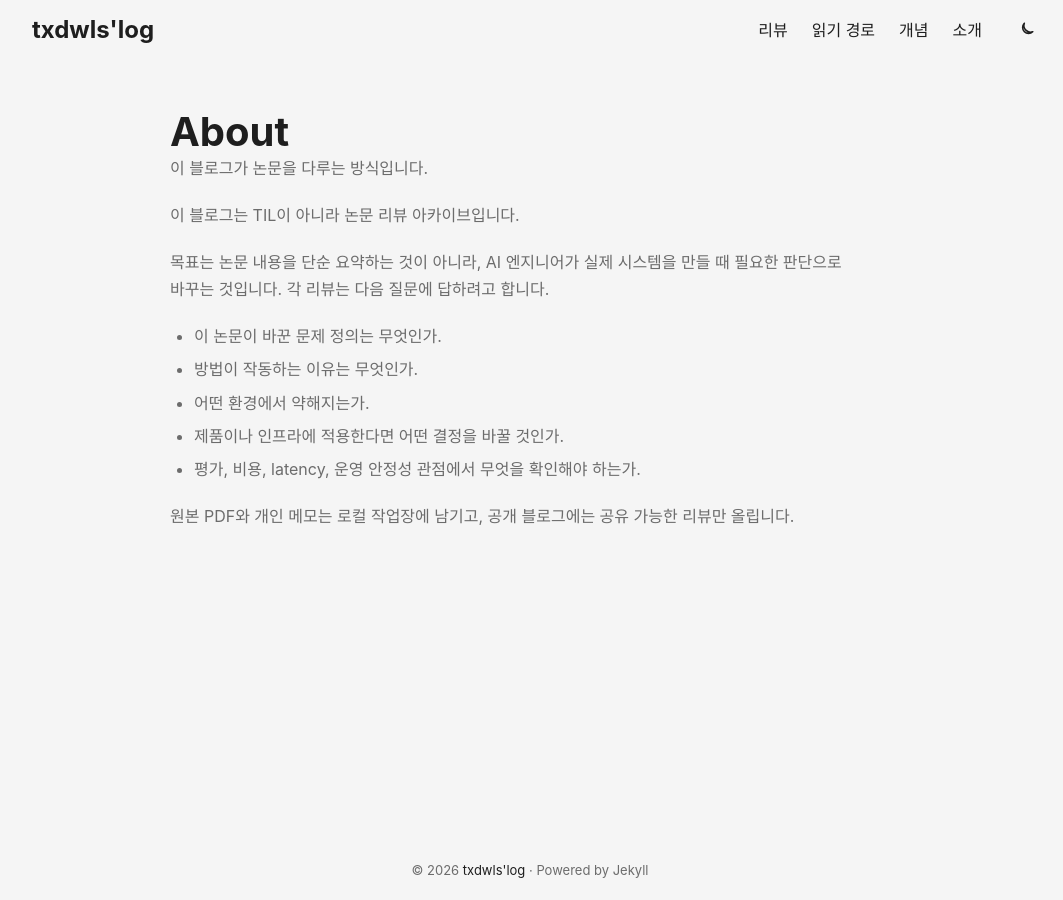
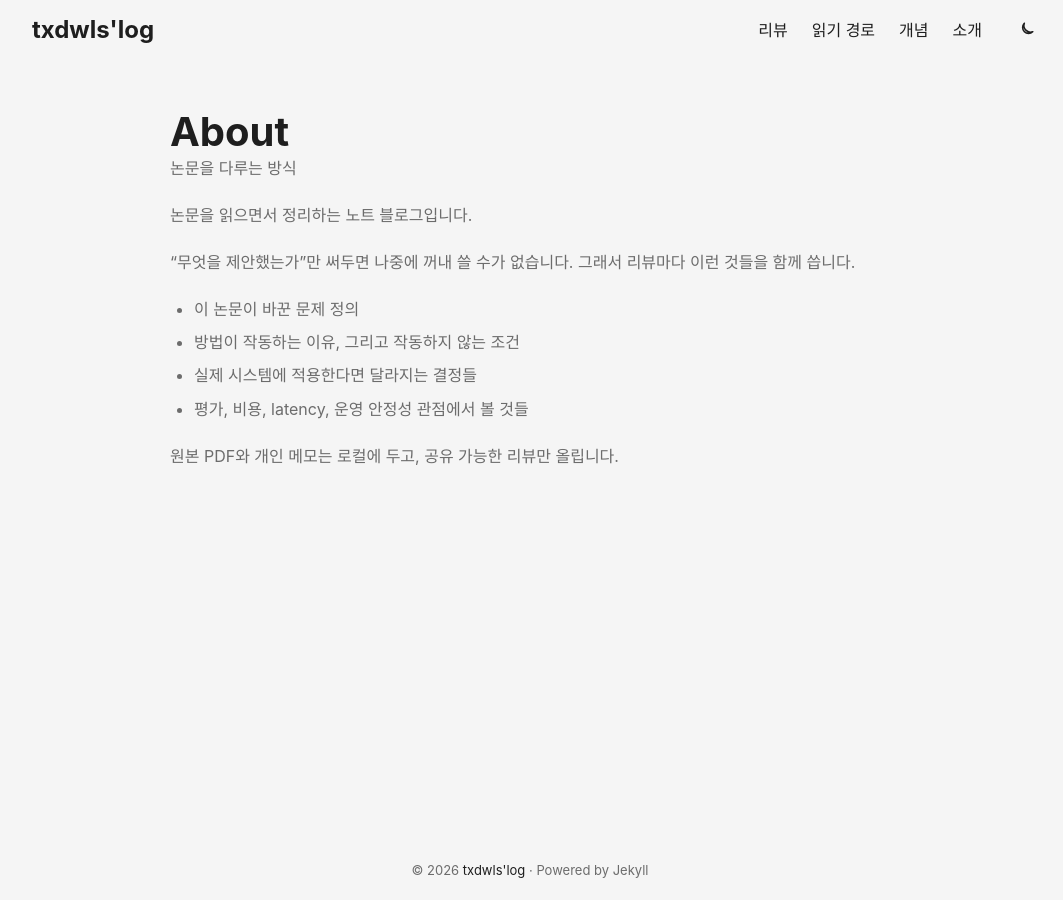
Before and after one commit to txdwls/txdwls.github.io, a Jekyll site: the page built from blog/about.md, in a window 1280 px wide. Shown: the whole page, without its empty margins (110-1173 px from the left). Built offline with Jekyll 4.4.1, drawn with Linux system fonts in a browser that asks for light colours.

Commit message:
style: align text tone to Lil'Log — personal notes voice

```diff
--- a/blog/_config.yml
+++ b/blog/_config.yml
@@ -1,5 +1,5 @@
 title: "txdwls'log"
-description: "AI 엔지니어가 되기 위해 읽는 논문 기록"
+description: "AI/ML 논문을 읽으면서 정리하는 기록"
 lang: "ko-KR"
 timezone: "Asia/Seoul"
 url: "https://txdwls.github.io"
@@ -7,7 +7,7 @@ baseurl: ""
 
 author:
   name: "Sungjin"
-  bio: "AI engineering papers, reviewed for implementation decisions."
+  bio: "AI/ML 논문 읽기 노트. 구현 판단과 실패 모드를 씁니다."
 
 permalink: /reviews/:title/
 
--- a/blog/about.md
+++ b/blog/about.md
@@ -1,18 +1,17 @@
 ---
 layout: page
 title: "About"
-description: "이 블로그가 논문을 다루는 방식입니다."
+description: "논문을 다루는 방식"
 permalink: /about/
 ---
 
-이 블로그는 TIL이 아니라 논문 리뷰 아카이브입니다.
+논문을 읽으면서 정리하는 노트 블로그입니다.
 
-목표는 논문 내용을 단순 요약하는 것이 아니라, AI 엔지니어가 실제 시스템을 만들 때 필요한 판단으로 바꾸는 것입니다. 각 리뷰는 다음 질문에 답하려고 합니다.
+"무엇을 제안했는가"만 써두면 나중에 꺼내 쓸 수가 없습니다. 그래서 리뷰마다 이런 것들을 함께 씁니다.
 
-- 이 논문이 바꾼 문제 정의는 무엇인가.
-- 방법이 작동하는 이유는 무엇인가.
-- 어떤 환경에서 약해지는가.
-- 제품이나 인프라에 적용한다면 어떤 결정을 바꿀 것인가.
-- 평가, 비용, latency, 운영 안정성 관점에서 무엇을 확인해야 하는가.
+- 이 논문이 바꾼 문제 정의
+- 방법이 작동하는 이유, 그리고 작동하지 않는 조건
+- 실제 시스템에 적용한다면 달라지는 결정들
+- 평가, 비용, latency, 운영 안정성 관점에서 볼 것들
 
-원본 PDF와 개인 메모는 로컬 작업장에 남기고, 공개 블로그에는 공유 가능한 리뷰만 올립니다.
+원본 PDF와 개인 메모는 로컬에 두고, 공유 가능한 리뷰만 올립니다.
--- a/blog/index.html
+++ b/blog/index.html
@@ -5,13 +5,13 @@ title: "Home"
 
 <article class="first-entry home-info">
   <header class="entry-header">
-    <h1>AI 엔지니어 논문 리뷰</h1>
+    <h1>AI/ML 논문 읽기 노트</h1>
   </header>
   <section class="entry-content">
-    <p>AI 엔지니어가 되기 위해 읽는 논문을 기록합니다. 단순 요약보다 구현 판단, 평가 관점, 실패 모드에 집중합니다.</p>
+    <p>논문을 읽으면서 정리하는 기록입니다. 요약보다 구현 판단, 평가 설계, 실패 모드를 씁니다.</p>
   </section>
   <footer class="entry-footer">
-    txdwls'log paper reviews.
+    txdwls'log paper notes.
   </footer>
 </article>
 
```
